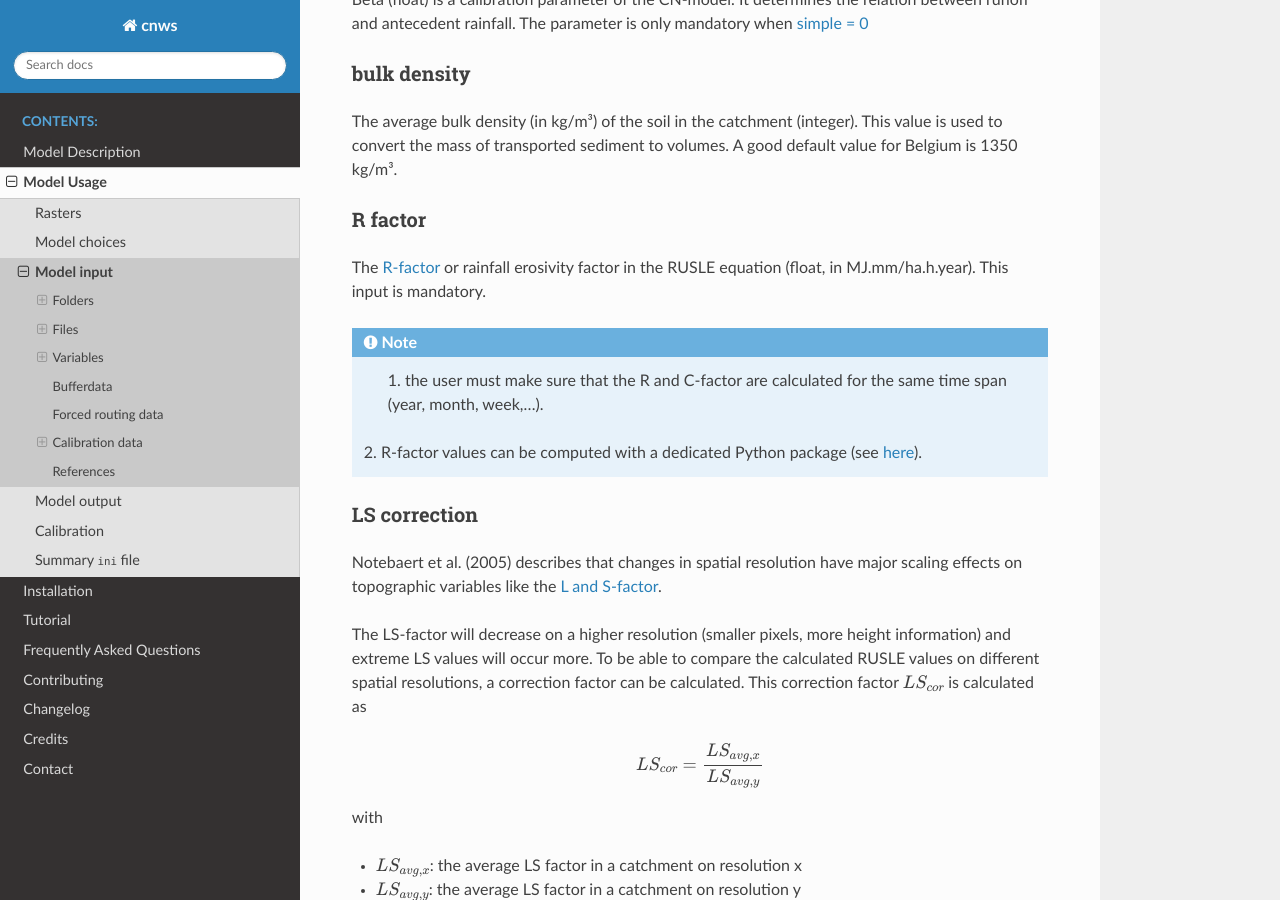
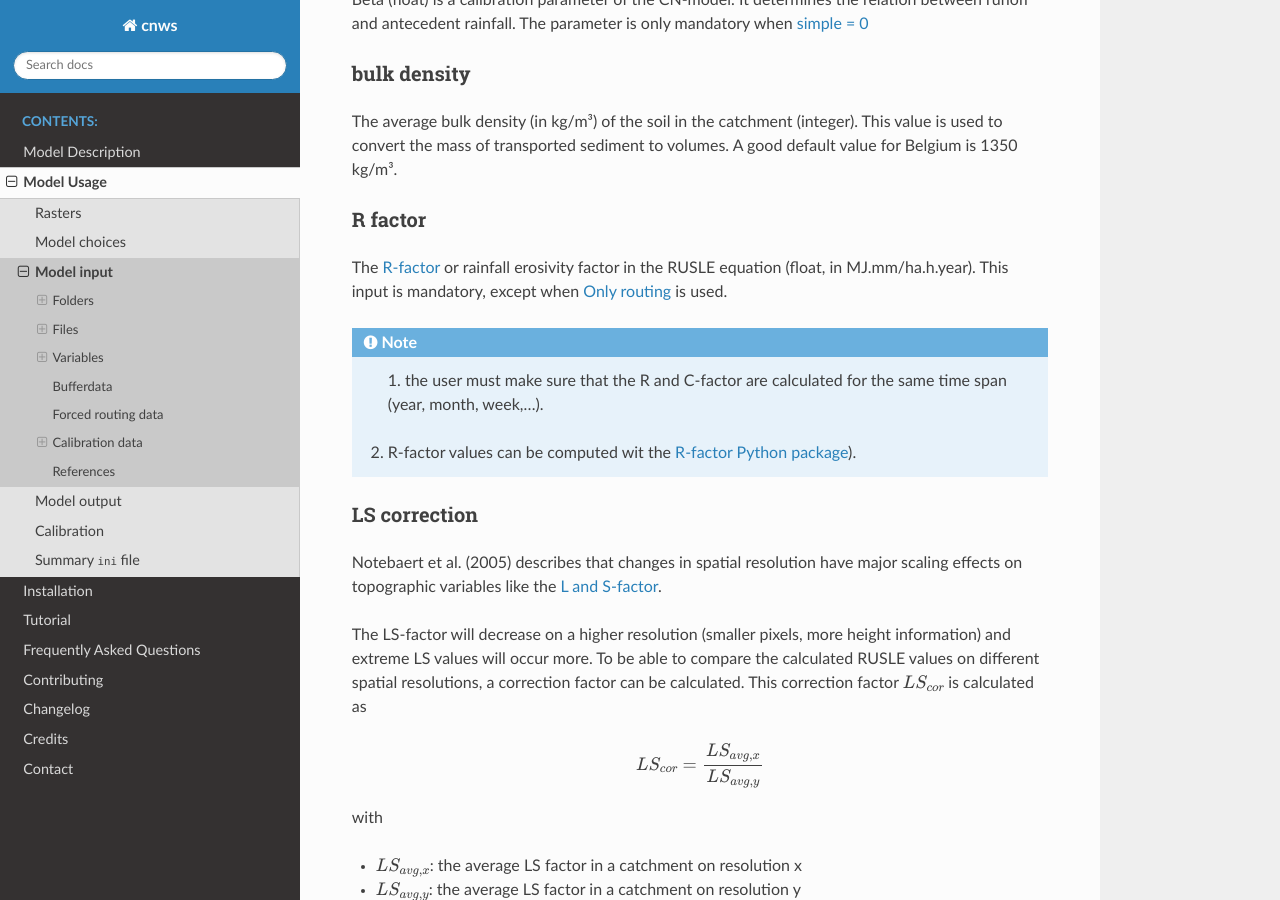
Before and after one commit to watem-sedem/watem-sedem, a Sphinx documentation site: the page built from docs/input.rst, in a window 1280 px wide and 900 px high, scrolled down 8731 px. Built offline with Sphinx 7.4.7 and the Read the Docs theme 2.0.0, drawn with Linux system fonts in a browser that asks for light colours.

Commit message:
update docs according to review

```diff
--- a/docs/choices.rst
+++ b/docs/choices.rst
@@ -186,6 +186,8 @@ The method of Verstraeten et al. (2007) can be activated in CN-WS by setting
 .. code-block:: ini
 
     TC model='Verstraeten2007'
+
+.. _onlyrouting:
 
 Only Routing
 ############
--- a/docs/cn-ws.rst
+++ b/docs/cn-ws.rst
@@ -23,10 +23,10 @@ For every outlet or (optionally) river segment a hydrogram (stream velocity as a
 function of time) is generated.
 
 WaTEM/SEDEM is used to model the total sediment load leaving the model domain
-via rivers or an outlet. The usse of WaTEM/SEDEM in CN requires to precompute
+via rivers or an outlet. The use of WaTEM/SEDEM in CN requires to precompute
 and R-factor and provide it as model input. In order to compute an R-factor
-value, a dedicated Python-package exists
-(see `here <https://cn-ws.github.io/rfactor/>`_).
+value, the `R-factor python packge <https://cn-ws.github.io/rfactor/>`_) can
+be used.
 
 The output of both models is combined: the total sediment load is distributed
 over the hydrogram to obtain a sedigram (sediment concentration and sediment
--- a/docs/input.rst
+++ b/docs/input.rst
@@ -464,13 +464,15 @@ R factor
 ********
 
 The :ref:`R-factor <rfactor>` or rainfall erosivity factor in the RUSLE
-equation (float, in MJ.mm/ha.h.year). This input is mandatory.
+equation (float, in MJ.mm/ha.h.year). This input is mandatory, except when
+:ref:`Only routing <onlyrouting>` is used.
+
 
 .. note::
 	1. the user must make sure that the R and C-factor are calculated for the same
 	time span (year, month, week,...).
-    2. R-factor values can be computed with a dedicated Python package
-    (see `here <https://cn-ws.github.io/rfactor/>`_).
+    2. R-factor values can be computed wit the
+       `R-factor Python package <https://cn-ws.github.io/rfactor/>`_).
 
 .. _lscorrection:
 
```
